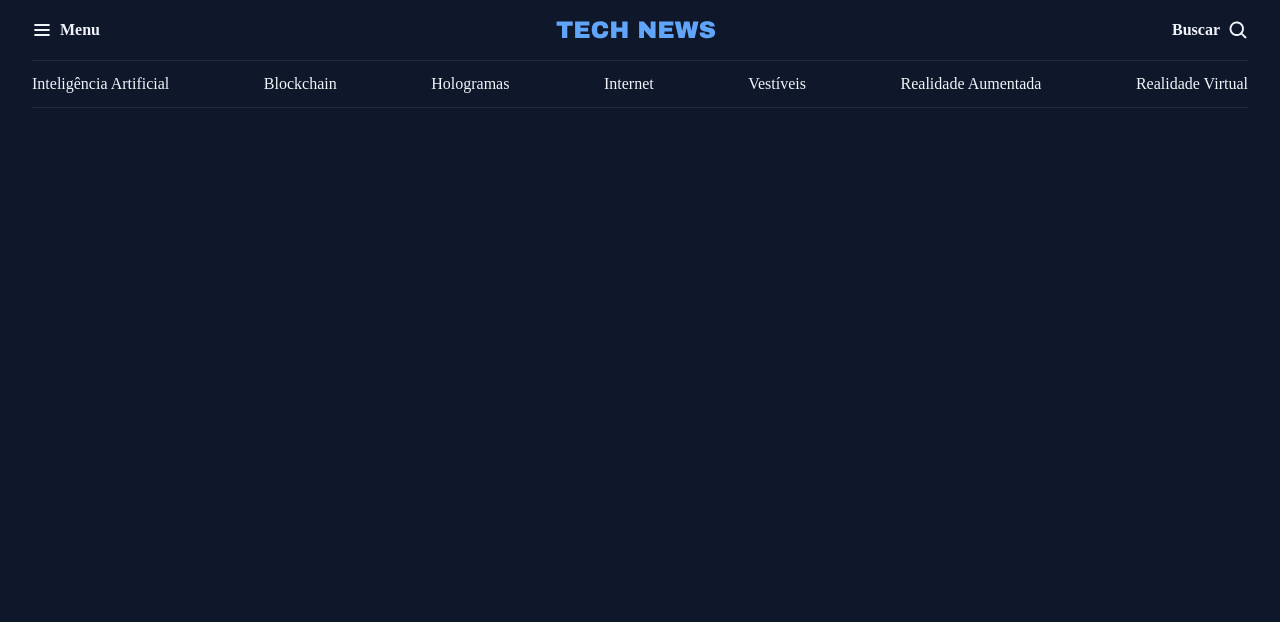
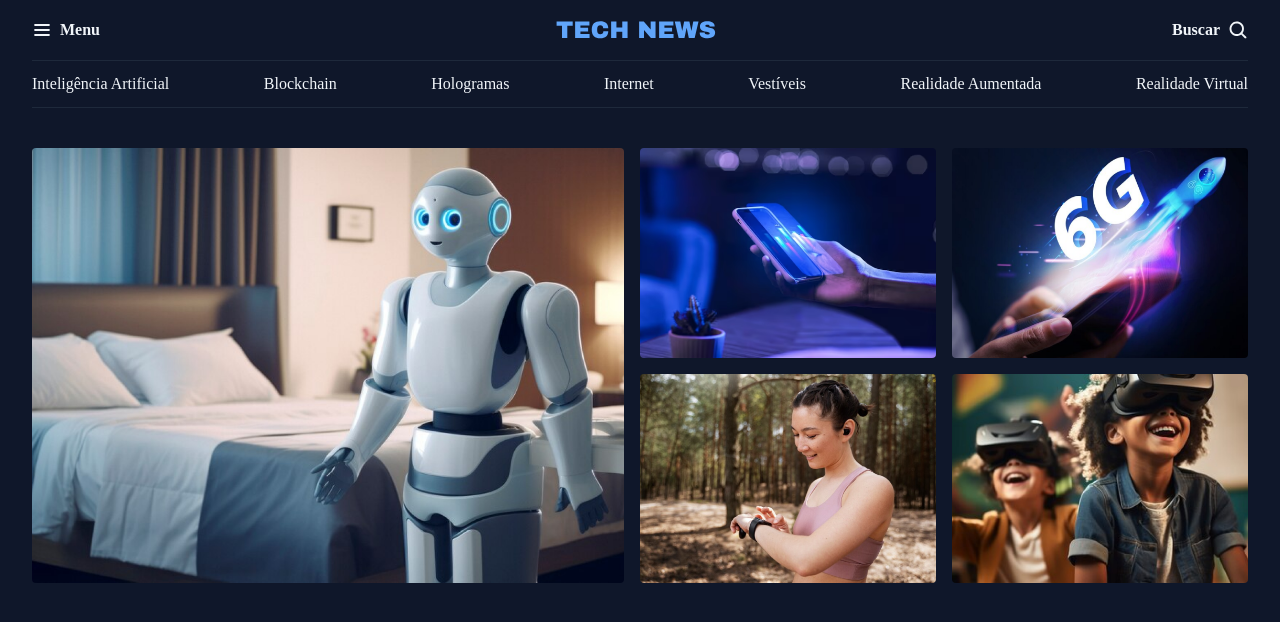
Before and after one commit to VGabrielS/projeto-portal-de-noticias, a plain HTML site: page index.html in a window 1280 px wide. Drawn offline with Linux system fonts and the light colour scheme.

Commit message:
Estruturando a seção destaque

```diff
--- a/index.html
+++ b/index.html
@@ -39,5 +39,30 @@
             <a href="#">Realidade  Virtual</a>
         </nav>
     </header>
+
+    <main class="grid container">
+        <section id="featured" class="grid grid-flow-col gap-16">
+            <div>
+                <img src="assets/Image/Image 01.png" alt="">
+            </div>
+
+            <div class="grid grid-cols-2 gap-16">
+                <div>
+                    <img src="assets/Image/Image 02.png" alt="">
+                </div>
+                <div>
+                    <img src="assets/Image/Image 03.png" alt="">
+                </div>
+                <div>
+                    <img src="assets/Image/Image 04.png" alt="">
+                </div>
+                <div>
+                    <img src="assets/Image/Image 05.png" alt="">
+                </div>
+            </div>
+        </section>
+
+    </main>
+
 </body>
 </html>
--- /dev/null
+++ b/styles/Utility.css
@@ -0,0 +1,16 @@
+/*Utility-fist*/
+.grid {
+    display: grid;
+}
+
+.grid-flow-col {
+    grid-auto-flow: column;
+}
+
+.grid-cols-2 {
+    grid-template-columns: 1fr 1fr;
+}
+
+.gap-16 {
+    gap: 16px;
+}
--- a/styles/global.css
+++ b/styles/global.css
@@ -40,17 +40,16 @@ h1, h2, h3 {
     font: inherit;
 }
 
+img {
+    max-width: 100%;
+}
+
 .container {
     max-width: 1280px;
     padding-inline: 32px;
-    margin-inline-start: auto;
+    margin-inline: auto;
 }
 
-/*Utility-fist*/
-.grid {
-    display: grid;
+main  {
+    margin-top: 40px;
 }
-
-.grid-flow-col {
-    grid-auto-flow: column;
-}
--- a/styles/index.css
+++ b/styles/index.css
@@ -1,2 +1,4 @@
 @import url(global.css);
+@import url(Utility.css);
 @import url(header.css);
+@import url(section.css);
--- /dev/null
+++ b/styles/section.css
@@ -0,0 +1,8 @@
+#featured {
+    img {
+    height: 100%;
+    object-fit: cover;
+    border-radius: 4px;
+    }
+
+}
```
